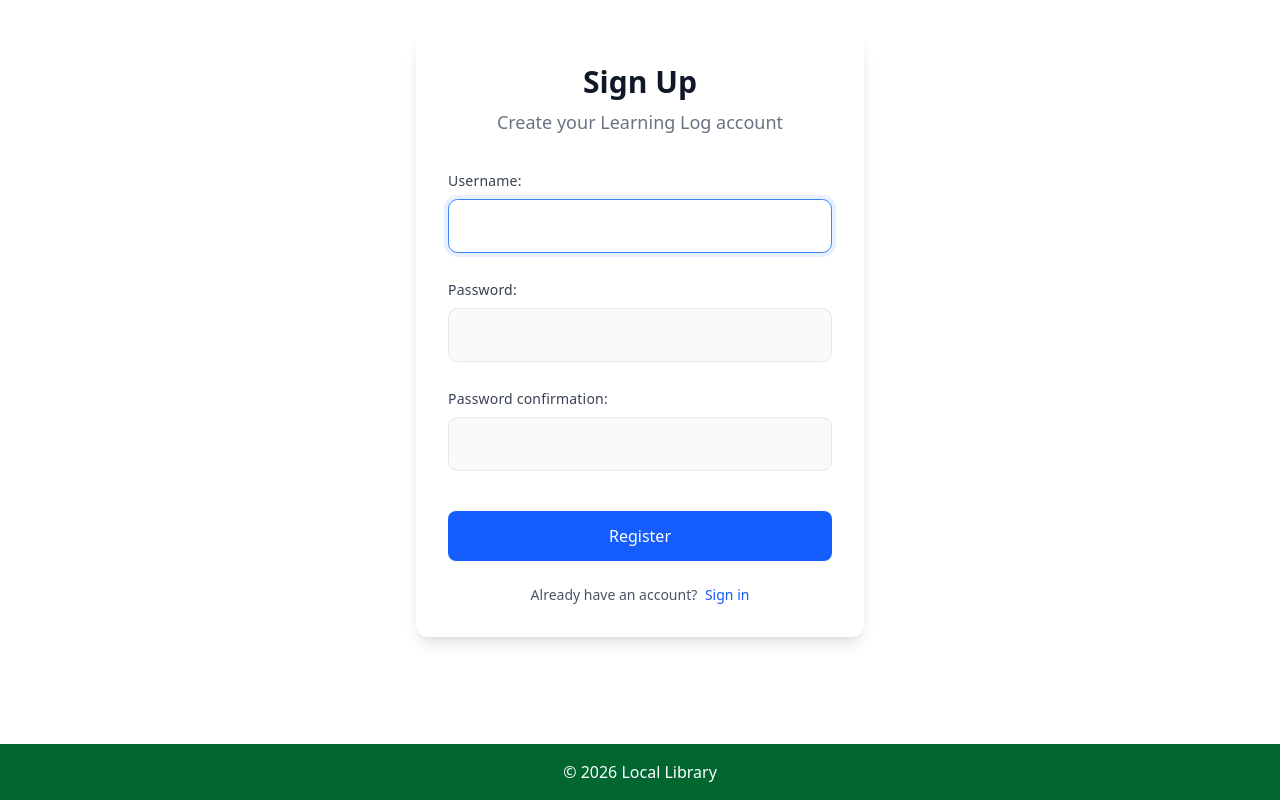
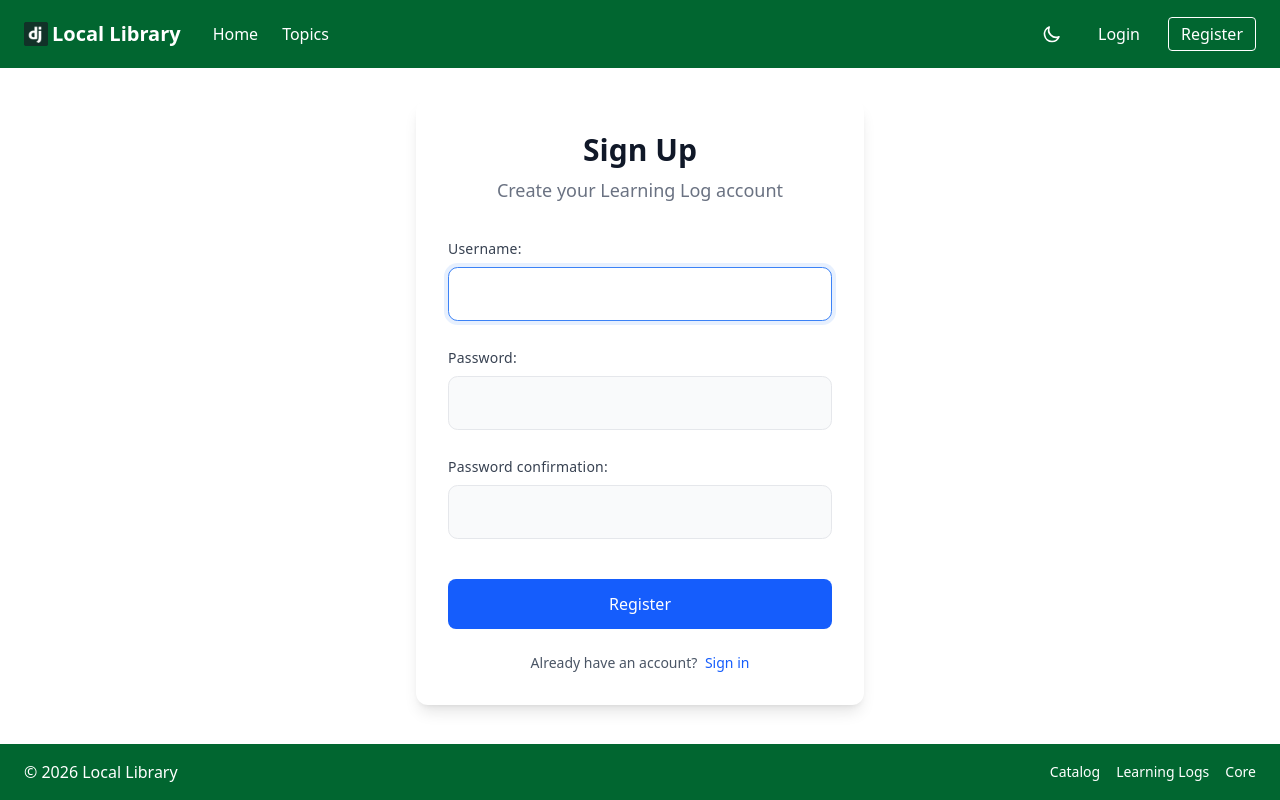
Before and after one commit to interset-wq/learner, a Django app: page /accounts/register/ in a window 1280 px wide. Run offline with Django 5.2, Linux system fonts and the light colour scheme; style sheets or scripts are compiled from the project's sources.

Commit message:
fix: translate Chinese to English, add dark mode and cross-app footer links
- Translate pagination Chinese text to English (First, Prev, Next, Last, Go to)
- Translate header Chinese comments to English
- Add dark mode toggle with sun/moon icons
- Add cross-app navigation links to footer
- Update Tailwind config for dark mode support

```diff
--- a/static/css/input.css
+++ b/static/css/input.css
@@ -1,4 +1,6 @@
 @import "tailwindcss";
+
+@custom-variant dark (&:where(.dark, .dark *));
 
 @layer components {
     .btn-primary {
--- a/templates/base.html
+++ b/templates/base.html
@@ -17,10 +17,10 @@
   {% block css %}{% endblock %}
   {% block head_js %}{% endblock %}
 </head>
-<body class="min-h-screen flex flex-col bg-gray-50">
-{#{% include "components/header.html" %}#}
+<body class="min-h-screen flex flex-col bg-gray-50 dark:bg-gray-900 dark:text-gray-100 transition-colors duration-200">
+{% include "components/header.html" %}
 
-<main class="flex-1 bg-white px-4 py-8">
+<main class="flex-1 bg-white dark:bg-gray-800 px-4 py-8">
   {% block content %}{% endblock %}
 
   {% block pagination %}
@@ -30,5 +30,21 @@
 
 {% include "components/footer.html" %}
 {% block body_js %}{% endblock %}
+
+<script>
+  const themeToggle = document.getElementById('themeToggle');
+  const html = document.documentElement;
+
+  if (localStorage.getItem('theme') === 'dark' || (!('theme' in localStorage) && window.matchMedia('(prefers-color-scheme: dark)').matches)) {
+    html.classList.add('dark');
+  }
+
+  if (themeToggle) {
+    themeToggle.addEventListener('click', () => {
+      html.classList.toggle('dark');
+      localStorage.setItem('theme', html.classList.contains('dark') ? 'dark' : 'light');
+    });
+  }
+</script>
 </body>
 </html>
--- a/templates/components/footer.html
+++ b/templates/components/footer.html
@@ -1,3 +1,10 @@
-    <footer class="flex bg-green-800 px-6 py-4 text-white justify-center">
-        &copy; {% now "Y" %} {{ TOML.site.name }}
-    </footer>
+<footer class="bg-green-800 dark:bg-green-900 px-6 py-4 text-white">
+  <div class="flex flex-col md:flex-row justify-between items-center gap-4">
+    <span>&copy; {% now "Y" %} {{ TOML.site.name }}</span>
+    <nav class="flex items-center space-x-4 text-sm">
+      <a href="{% url 'catalog:index' %}" class="hover:text-gray-200 transition-colors">Catalog</a>
+      <a href="{% url 'learning_logs:index' %}" class="hover:text-gray-200 transition-colors">Learning Logs</a>
+      <a href="{% url 'core:index' %}" class="hover:text-gray-200 transition-colors">Core</a>
+    </nav>
+  </div>
+</footer>
--- a/templates/components/header.html
+++ b/templates/components/header.html
@@ -1,9 +1,7 @@
 {% load static %}
 <header class="bg-green-800 text-white shadow-md py-4 px-6 transition-all duration-300">
   <div class="flex justify-between items-center">
-    <!-- 左侧整体：Logo + 主导航 -->
     <div class="flex items-center gap-8">
-      <!-- Logo & 站点名 -->
       <div class="flex items-center gap-1">
         <img src="{% static 'favicon.ico' %}" alt="logo" class="w-6 h-6 object-contain">
         <span class="text-xl font-bold">
@@ -13,7 +11,6 @@
         </span>
       </div>
 
-      <!-- 桌面端主导航（独立左侧区域） -->
       <nav class="hidden md:flex items-center space-x-6">
         <a href="{% url 'learning_logs:index' %}"
            class="relative py-1 text-white hover:text-gray-200 transition-colors duration-200 after:absolute after:left-0 after:bottom-0 after:w-0 after:h-0.5 after:bg-white after:transition-all after:duration-300 hover:after:w-full">
@@ -26,14 +23,22 @@
       </nav>
     </div>
 
-    <!-- 移动端汉堡按钮 -->
+    <div class="flex items-center gap-4">
+      <button id="themeToggle" class="p-2 rounded hover:bg-green-700 transition-colors" aria-label="Toggle dark mode">
+        <svg class="w-5 h-5 hidden dark:block" fill="none" viewBox="0 0 24 24" stroke="currentColor">
+          <path stroke-linecap="round" stroke-linejoin="round" stroke-width="2" d="M12 3v1m0 16v1m9-9h-1M4 12H3m15.364 6.364l-.707-.707M6.343 6.343l-.707-.707m12.728 0l-.707.707M6.343 17.657l-.707.707M16 12a4 4 0 11-8 0 4 4 0 018 0z" />
+        </svg>
+        <svg class="w-5 h-5 block dark:hidden" fill="none" viewBox="0 0 24 24" stroke="currentColor">
+          <path stroke-linecap="round" stroke-linejoin="round" stroke-width="2" d="M20.354 15.354A9 9 0 018.646 3.646 9.003 9.003 0 0012 21a9.003 9.003 0 008.354-5.646z" />
+        </svg>
+      </button>
+
       <button id="hamburgerBtn" class="md:hidden relative w-8 h-8 flex flex-col justify-center items-center gap-1.5 focus:outline-none">
         <span class="line block w-full h-0.5 bg-white rounded transition-all duration-300"></span>
         <span class="line block w-full h-0.5 bg-white rounded transition-all duration-300"></span>
         <span class="line block w-full h-0.5 bg-white rounded transition-all duration-300"></span>
       </button>
 
-    <!-- 桌面端用户区域（独立右侧区域） -->
       <div class="hidden md:flex items-center space-x-4">
         {% if user.is_authenticated %}
           <span class="text-sm font-semibold text-gray-300">Hello, {{ user.username }}</span>
@@ -56,8 +61,8 @@
         {% endif %}
       </div>
     </div>
+  </div>
 
-  <!-- 移动端下拉菜单 -->
   <div id="mobileMenu" class="md:hidden hidden mt-4 pt-4 border-t border-green-700 flex flex-col space-y-3 transition-all duration-300">
     <a href="{% url 'learning_logs:index' %}"
        class="py-1 px-2 hover:bg-green-700 rounded transition-colors duration-200">
--- a/templates/components/pagination.html
+++ b/templates/components/pagination.html
@@ -1,64 +1,57 @@
 {% if is_paginated %}
   <div class="pagination flex flex-wrap justify-center items-center mt-8 gap-3">
-    <!-- 标准分页按钮组 -->
-    <div class="flex rounded-lg border border-gray-300 overflow-hidden bg-white shadow-sm">
-      <!-- 首页 -->
+    <div class="flex rounded-lg border border-gray-300 dark:border-gray-600 overflow-hidden bg-white dark:bg-gray-700 shadow-sm">
       {% if page_obj.has_previous %}
         <a href="?page=1"
-           class="px-4 py-2 text-sm border-r border-gray-300 text-gray-700 hover:bg-blue-50 hover:text-blue-600 transition-colors duration-200">首页</a>
+           class="px-4 py-2 text-sm border-r border-gray-300 dark:border-gray-600 text-gray-700 dark:text-gray-200 hover:bg-blue-50 dark:hover:bg-blue-900 hover:text-blue-600 dark:hover:text-blue-400 transition-colors duration-200">First</a>
       {% else %}
         <span
-            class="px-4 py-2 text-sm border-r border-gray-200 bg-gray-100 text-gray-400 cursor-not-allowed select-none">首页</span>
+            class="px-4 py-2 text-sm border-r border-gray-200 dark:border-gray-600 bg-gray-100 dark:bg-gray-800 text-gray-400 dark:text-gray-500 cursor-not-allowed select-none">First</span>
       {% endif %}
 
-      <!-- 上一页 -->
       {% if page_obj.has_previous %}
         <a href="?page={{ page_obj.previous_page_number }}"
-           class="px-4 py-2 text-sm border-r border-gray-300 text-gray-700 hover:bg-blue-50 hover:text-blue-600 transition-colors duration-200">上一页</a>
+           class="px-4 py-2 text-sm border-r border-gray-300 dark:border-gray-600 text-gray-700 dark:text-gray-200 hover:bg-blue-50 dark:hover:bg-blue-900 hover:text-blue-600 dark:hover:text-blue-400 transition-colors duration-200">Prev</a>
       {% else %}
         <span
-            class="px-4 py-2 text-sm border-r border-gray-200 bg-gray-100 text-gray-400 cursor-not-allowed select-none">上一页</span>
+            class="px-4 py-2 text-sm border-r border-gray-200 dark:border-gray-600 bg-gray-100 dark:bg-gray-800 text-gray-400 dark:text-gray-500 cursor-not-allowed select-none">Prev</span>
       {% endif %}
 
-      <!-- 页码 -->
       {% for n in paginator.page_range %}
         {% if n == page_obj.number %}
-          <span class="px-4 py-2 text-sm border-r border-gray-300 bg-blue-600 text-white select-none">{{ n }}</span>
+          <span class="px-4 py-2 text-sm border-r border-gray-300 dark:border-gray-600 bg-blue-600 text-white select-none">{{ n }}</span>
         {% elif n > page_obj.number|add:-2 and n < page_obj.number|add:2 %}
           <a href="?page={{ n }}"
-             class="px-4 py-2 text-sm border-r border-gray-300 text-gray-700 hover:bg-blue-50 hover:text-blue-600 transition-colors duration-200">{{ n }}</a>
+             class="px-4 py-2 text-sm border-r border-gray-300 dark:border-gray-600 text-gray-700 dark:text-gray-200 hover:bg-blue-50 dark:hover:bg-blue-900 hover:text-blue-600 dark:hover:text-blue-400 transition-colors duration-200">{{ n }}</a>
         {% elif n == page_obj.number|add:-3 or n == page_obj.number|add:3 %}
-          <span class="px-4 py-2 text-sm border-r border-gray-300 text-gray-500 select-none">…</span>
+          <span class="px-4 py-2 text-sm border-r border-gray-300 dark:border-gray-600 text-gray-500 dark:text-gray-400 select-none">&hellip;</span>
         {% endif %}
       {% endfor %}
 
-      <!-- 下一页 -->
       {% if page_obj.has_next %}
         <a href="?page={{ page_obj.next_page_number }}"
-           class="px-4 py-2 text-sm border-r border-gray-300 text-gray-700 hover:bg-blue-50 hover:text-blue-600 transition-colors duration-200">下一页</a>
+           class="px-4 py-2 text-sm border-r border-gray-300 dark:border-gray-600 text-gray-700 dark:text-gray-200 hover:bg-blue-50 dark:hover:bg-blue-900 hover:text-blue-600 dark:hover:text-blue-400 transition-colors duration-200">Next</a>
       {% else %}
         <span
-            class="px-4 py-2 text-sm border-r border-gray-200 bg-gray-100 text-gray-400 cursor-not-allowed select-none">下一页</span>
+            class="px-4 py-2 text-sm border-r border-gray-200 dark:border-gray-600 bg-gray-100 dark:bg-gray-800 text-gray-400 dark:text-gray-500 cursor-not-allowed select-none">Next</span>
       {% endif %}
 
-      <!-- 尾页 -->
       {% if page_obj.has_next %}
         <a href="?page={{ paginator.num_pages }}"
-           class="px-4 py-2 text-sm text-gray-700 hover:bg-blue-50 hover:text-blue-600 transition-colors duration-200">尾页</a>
+           class="px-4 py-2 text-sm text-gray-700 dark:text-gray-200 hover:bg-blue-50 dark:hover:bg-blue-900 hover:text-blue-600 dark:hover:text-blue-400 transition-colors duration-200">Last</a>
       {% else %}
-        <span class="px-4 py-2 text-sm bg-gray-100 text-gray-400 cursor-not-allowed select-none">尾页</span>
+        <span class="px-4 py-2 text-sm bg-gray-100 dark:bg-gray-800 text-gray-400 dark:text-gray-500 cursor-not-allowed select-none">Last</span>
       {% endif %}
     </div>
 
-    <!-- 跳转到指定页码 -->
     <div class="flex items-center gap-2">
-      <span class="text-sm text-gray-600">前往</span>
+      <span class="text-sm text-gray-600 dark:text-gray-400">Go to</span>
       <input type="number"
-             class="w-16 px-2 py-2 text-sm border border-gray-300 rounded-lg focus:outline-none focus:border-blue-500 focus:ring-1 focus:ring-blue-500 transition-colors"
+             class="w-16 px-2 py-2 text-sm border border-gray-300 dark:border-gray-600 rounded-lg bg-white dark:bg-gray-700 focus:outline-none focus:border-blue-500 focus:ring-1 focus:ring-blue-500 transition-colors"
              min="1" max="{{ paginator.num_pages }}"
              value="{{ page_obj.number }}"
              onkeydown="if(event.key === 'Enter') jumpPage(this.value)">
-      <span class="text-sm text-gray-600">/ {{ paginator.num_pages }} 页</span>
+      <span class="text-sm text-gray-600 dark:text-gray-400">/ {{ paginator.num_pages }} pages</span>
     </div>
   </div>
 
```
Also changed, not shown: AGENTS.md (added, +84 -0 lines), README.md (deleted). Lines whose indentation alone changed are shown as unchanged.
